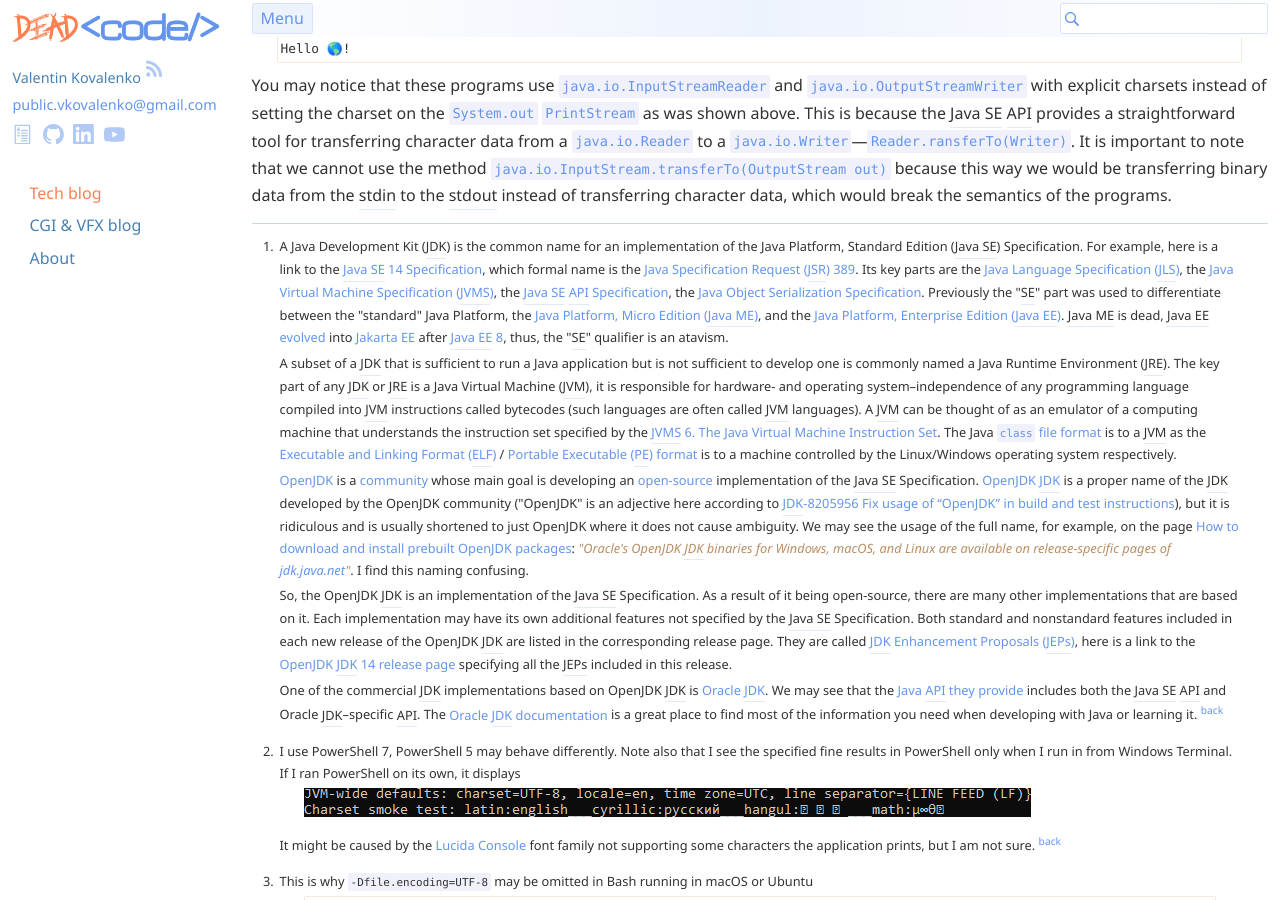
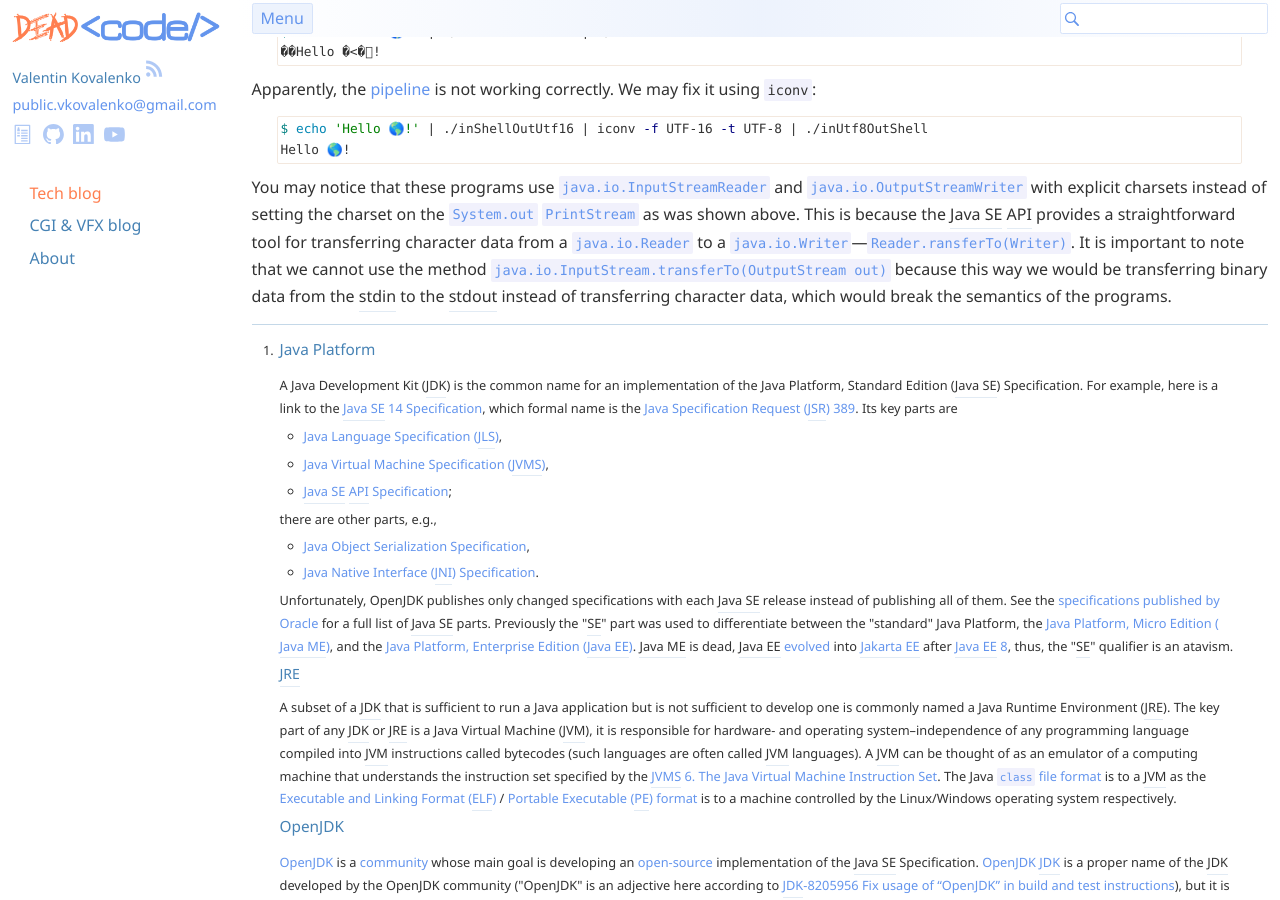
Before and after one commit to stIncMale/stincmale.github.io, a Jekyll site: the page built from _posts/2019-05-06-make-app-behavior-consistent.markdown, in a window 1280 px wide and 900 px high, scrolled down 3450 px. Built offline with Jekyll 4.4.1, drawn with Linux system fonts in a browser that asks for light colours; some of the changed text lies outside the part shown.

Commit message:
Make small clarifications
Modified pages:
blog/2013-08-01-now-immediate
blog/2019-05-06-make-app-behavior-consistent
resume.markdown

```diff
--- a/_includes/common-links-abbreviations.markdown
+++ b/_includes/common-links-abbreviations.markdown
@@ -46,6 +46,12 @@
 {:data-title="Application Programming Interface"}
 *[Java SE]:
 {:data-title="Java Platform, Standard Edition"}
+*[Java ME]:
+{:data-title="Java Platform, Micro Edition"}
+*[Java EE]:
+{:data-title="Java Platform, Enterprise Edition"}
+*[Jakarta EE]:
+{:data-title="Jakarta Enterprise Edition"}
 *[JSR]:
 {:data-title="Java Specification Request"}
 *[JEP]:
@@ -66,6 +72,10 @@
 {:data-title="Java Memory Model"}
 *[JAAS]:
 {:data-title="Java Authentication and Authorization Service"}
+*[JNDI]:
+{:data-title="Java Naming and Directory Interface"}
+*[JNI]:
+{:data-title=" Java Native Interface"}
 *[JMH]:
 {:data-title="Java Microbenchmark Harness"}
 *[SLF4J]:
--- a/_posts/2013-08-01-now-immediate.markdown
+++ b/_posts/2013-08-01-now-immediate.markdown
@@ -16,7 +16,7 @@ custom_description: When using the word &quot;now&quot; with regard to a logical
 ## [](#now){:.section-link}Now {#now}
 The notion of "now" seems to be a good enough illusion for everyday perception of time[^1]. Let us consider with some rigor what "now" means
 when used with respect to something physical, that is, the universe or its part, or something logical, e.g., a data object.
-Having the current state of a system `X` assumes both of the following premises:
+Having the current state of a system `X` assumes
 * existence of absolute time, a.k.a. global time, which allows us to talk about snapshots of `X`;
 * the ability to stop time and explore a snapshot of `X` while `X` is not changing, as otherwise, the snapshot would not be the current one.
 
--- a/_posts/2019-05-06-make-app-behavior-consistent.markdown
+++ b/_posts/2019-05-06-make-app-behavior-consistent.markdown
@@ -13,10 +13,6 @@ custom_description: The behavior of a process is usually partly dependent on the
 
 *[SE]:
 {:data-title="Standard Edition"}
-*[Java ME]:
-{:data-title="Java Platform, Micro Edition"}
-*[Java EE]:
-{:data-title="Java Platform, Enterprise Edition"}
 *[ELF]:
 {:data-title="Executable and Linking Format"}
 *[PE]:
@@ -220,19 +216,28 @@ because this way we would be transferring binary data
 from the stdin to the stdout instead of transferring character data, which would break the semantics of the programs.
 
 [^1]: {%- comment -%}<!-- This footnote is linked from 2015-01-01-race-condition-vs-data-race.markdown -->{%- endcomment -%}
+    ##### Java Platform
     A Java Development Kit (JDK) is the common name for an implementation of the Java Platform, Standard Edition (Java SE) Specification.
     For example, here is a link to the [Java SE 14 Specification](https://cr.openjdk.java.net/~iris/se/14/spec/fr/java-se-14-fr-spec/),
     which formal name is the [Java Specification Request (JSR)](https://jcp.org/en/jsr/overview) [389](https://jcp.org/en/jsr/detail?id=389).
-    Its key parts are the [Java Language Specification (JLS)](https://docs.oracle.com/javase/specs/jls/se14/html/index.html),
-    the [Java Virtual Machine Specification (JVMS)](https://docs.oracle.com/javase/specs/jvms/se14/html/index.html),
-    the [Java SE API Specification](https://cr.openjdk.java.net/~iris/se/14/spec/fr/java-se-14-fr-spec/api/index.html),
-    the [Java Object Serialization Specification](https://cr.openjdk.java.net/~iris/se/14/spec/fr/java-se-14-fr-spec/serialization/index.html).
+    Its key parts are
+    * [Java Language Specification (JLS)](https://docs.oracle.com/javase/specs/jls/se14/html/index.html),
+    * [Java Virtual Machine Specification (JVMS)](https://docs.oracle.com/javase/specs/jvms/se14/html/index.html),
+    * [Java SE API Specification](https://cr.openjdk.java.net/~iris/se/14/spec/fr/java-se-14-fr-spec/api/index.html);
+
+    there are other parts, e.g.,
+    * [Java Object Serialization Specification](https://cr.openjdk.java.net/~iris/se/14/spec/fr/java-se-14-fr-spec/serialization/index.html),
+    * [Java Native Interface (JNI) Specification](https://docs.oracle.com/en/java/javase/14/docs/specs/jni/index.html).
+
+    Unfortunately, OpenJDK publishes only changed specifications with each Java SE release instead of publishing all of them.
+    See the [specifications published by Oracle](https://docs.oracle.com/en/java/javase/14/docs/specs/index.html) for a full list of Java SE parts.
     Previously the "SE" part was used to differentiate between the "standard" Java Platform,
     the [Java Platform, Micro Edition (Java ME)](https://www.oracle.com/java/technologies/javameoverview.html),
     and the [Java Platform, Enterprise Edition (Java EE)](https://www.oracle.com/java/technologies/java-ee-glance.html).
     Java ME is dead, Java EE [evolved](https://blogs.oracle.com/javamagazine/transition-from-java-ee-to-jakarta-ee) into [Jakarta EE](https://jakarta.ee/)
     after [Java EE 8](https://www.jcp.org/en/jsr/detail?id=366), thus, the "SE" qualifier is an atavism.
 
+    ###### JRE
     A subset of a JDK that is sufficient to run a Java application but is not sufficient to develop one is commonly named a Java Runtime Environment (JRE).
     The key part of any JDK or JRE is a Java Virtual Machine (JVM), it is responsible for hardware- and operating system&ndash;independence of any programming language
     compiled into JVM instructions called bytecodes (such languages are often called JVM languages).
@@ -242,6 +247,7 @@ from the stdin to the stdout instead of transferring character data, which would
     as the [Executable and Linking Format (ELF)](https://man7.org/linux/man-pages/man5/elf.5.html) / [Portable Executable (PE) format](https://docs.microsoft.com/en-us/windows/win32/debug/pe-format)
     is to a machine controlled by the Linux/Windows operating system respectively.
 
+    ##### OpenJDK
     [OpenJDK] is a [community](https://openjdk.java.net/groups/) whose main goal is developing an
     [open-source](https://opensource.com/resources/what-open-source) implementation of the Java SE Specification.
     [OpenJDK JDK] is a proper name of the JDK developed by the OpenJDK community
--- a/resume.markdown
+++ b/resume.markdown
@@ -95,8 +95,8 @@ Concurrency and distributed systems
 </h6>
 _Senior software engineer_ / <span class="resume-insignificant">Apr 2018&ndash;Nov 2020</span>
 <div class="resume-experience" markdown="1">
-* **[Coverity Connect](https://www.synopsys.com/software-integrity/security-testing/static-analysis-sast.html) server**
-  (Tomcat, PostgreSQL, Hibernate ORM)
+* **[Coverity Connect](https://www.synopsys.com/software-integrity/security-testing/static-analysis-sast.html) server** (Tomcat, PostgreSQL, Hibernate ORM) &mdash;
+  stores and manages issues detected by code analysis tools
   * designed and developed **export/import** functionality (the technical side is more complex than it sounds) in pair with a colleague,
   designed and implemented support of this functionality in a **cluster environment** on my own;
   {% comment %}
```
Also changed, not shown: other parts of _posts/2013-08-01-now-immediate.markdown (+1 -1 lines), other parts of _posts/2019-05-06-make-app-behavior-consistent.markdown (+1 -1 lines).
